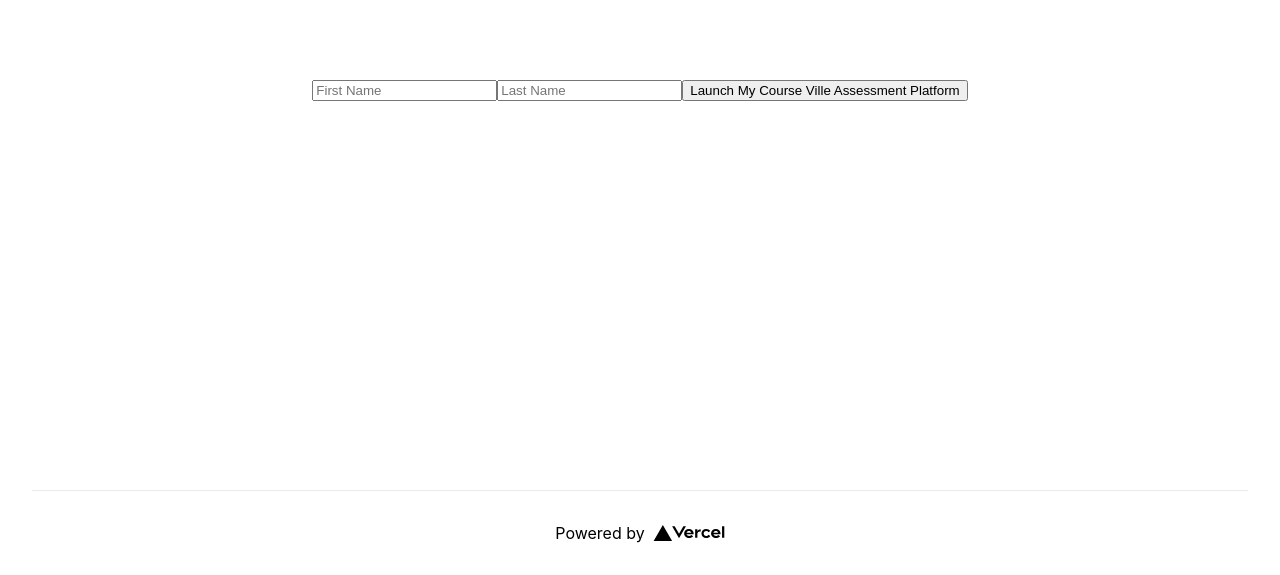
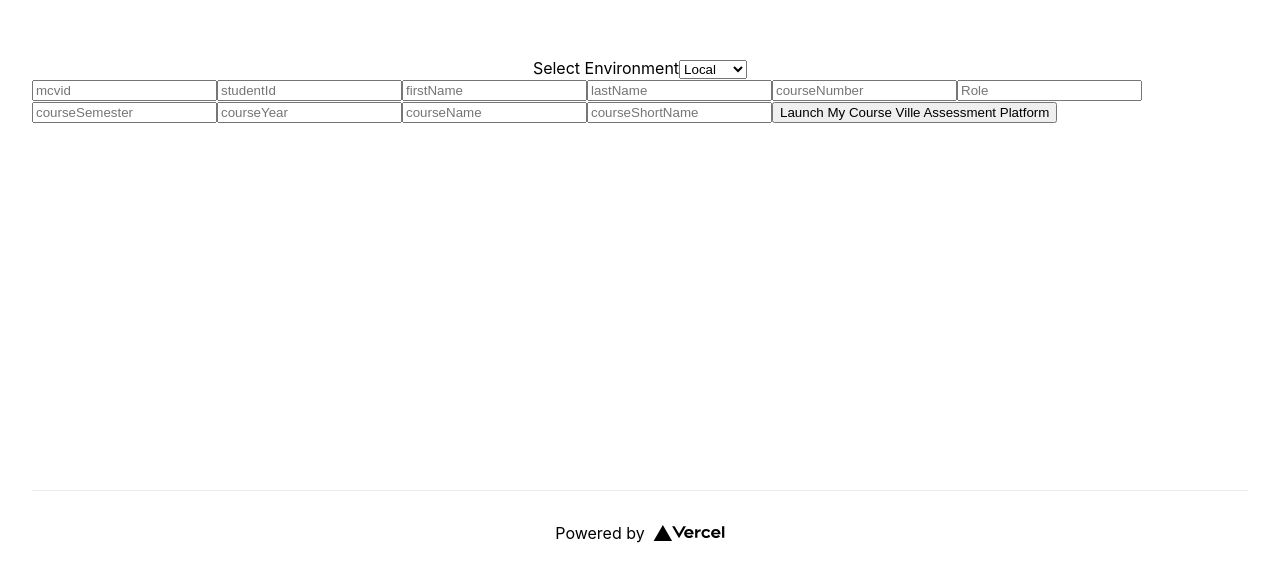
Before and after one commit to Subtawee14/mcva-lms-launcher, a Next.js app: page / in a window 1280 px wide. Shown: the part 310-885 px from the top of the page. Built offline with nearby package versions, Linux system fonts and the light colour scheme.

Commit message:
dynamic env

```diff
--- a/pages/index.tsx
+++ b/pages/index.tsx
@@ -1,9 +1,13 @@
 import type { NextPage } from 'next';
 import Head from 'next/head';
 import Image from 'next/image';
+import { useState } from 'react';
 import styles from '../styles/Home.module.css';
 
 const Home: NextPage = () => {
+  const [env, setEnv] = useState<string>('http://localhost:3000/api/connect');
+  console.log(env);
+
   return (
     <div className={styles.container}>
       <Head>
@@ -13,15 +17,54 @@ const Home: NextPage = () => {
       </Head>
 
       <main className={styles.main}>
-        <form
-          // action="https://mcva-lti-vercel.vercel.app/api/connect"
-          action="http://localhost:3000/api/connect"
-          // action="https://mcva-lti-demo.vercel.app/api/connect"
-          method="POST"
-          target="_blank"
-        >
-          <input type="text" name="firstName" placeholder="First Name" />
-          <input type="text" name="lastName" placeholder="Last Name" />
+        <div>
+          Select Environment
+          <select
+            onChange={(e) => {
+              setEnv(e.target.value);
+            }}
+            defaultValue="http://localhost:3000/api/connect"
+          >
+            <option value="http://localhost:3000/api/connect">Local</option>
+            <option value="https://mp2i4na6i3.ap-northeast-1.awsapprunner.com/api/connect">
+              Dev
+            </option>
+            <option value="https://pjuzs3gntf.ap-northeast-1.awsapprunner.com/api/connect">
+              Staging
+            </option>
+          </select>
+        </div>
+        <form action={env} method="POST" target="_blank">
+          <input type="text" name="user_id" placeholder="mcvid" />
+          <input type="text" name="mcv_student_id" placeholder="studentId" />
+          <input
+            type="text"
+            name="mcv_person_firstname_th"
+            placeholder="firstName"
+          />
+          <input
+            type="text"
+            name="mcv_person_lastname_th"
+            placeholder="lastName"
+          />
+          <input
+            type="text"
+            name="mcv_course_cv_cid"
+            placeholder="courseNumber"
+          />
+          <input type="text" name="roles" placeholder="Role" />
+          <input
+            type="text"
+            name="mcv_course_semester"
+            placeholder="courseSemester"
+          />
+          <input type="text" name="mcv_course_year" placeholder="courseYear" />
+          <input type="text" name="context_title" placeholder="courseName" />
+          <input
+            type="text"
+            name="context_label"
+            placeholder="courseShortName"
+          />
           <button type="submit">
             Launch My Course Ville Assessment Platform
           </button>
```
